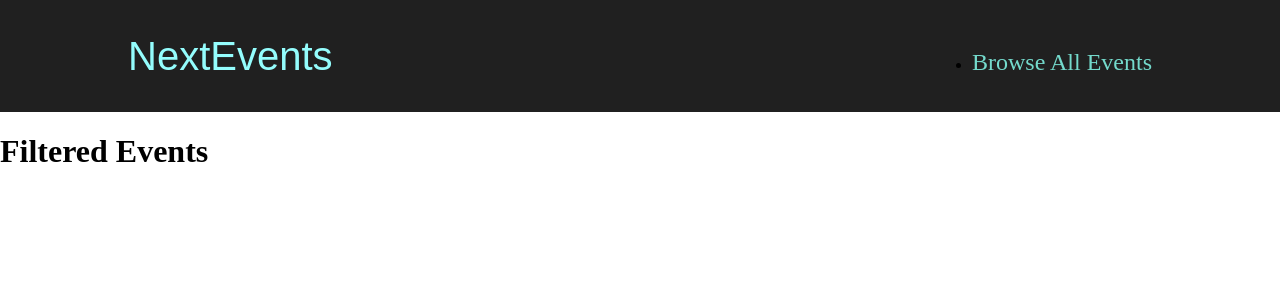
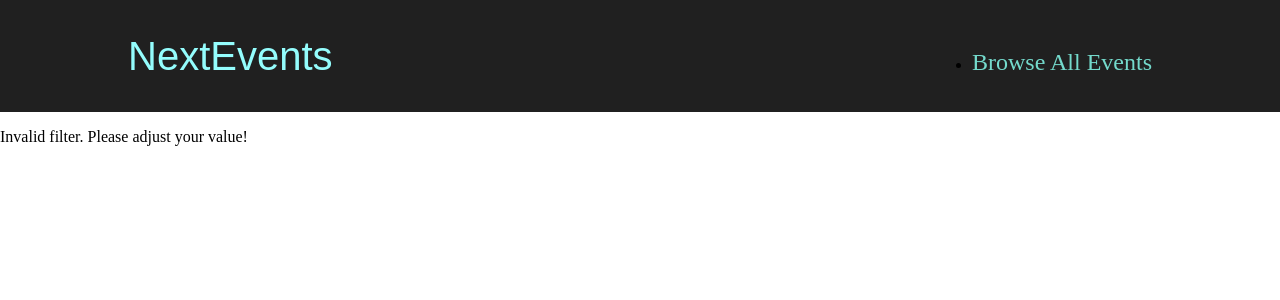
Before and after one commit to sayfelanjos/Next.js-React---The-Complete-Guide-incl.-Two-Paths-, a Next.js app: page /events/EventsSearch in a window 1280 px wide. Shown: the top 300 px of the page. Built offline with nearby package versions, Linux system fonts and the light colour scheme.

Commit message:
Extracting Data on the Catch All Page

```diff
--- a/pages/events/[...slug].jsx
+++ b/pages/events/[...slug].jsx
@@ -1,4 +1,33 @@
+import { useRouter } from "next/router";
+import {getFilteredEvents} from "../../dummy-data";
+
 const FilteredEventsPage = () => {
+  const router = useRouter();
+  const filterData = router.query.slug;
+
+  if (!filterData) {
+    return <p className="center">Loading...</p>
+  }
+
+  const filteredYear = filterData[0];
+  const filteredMonth = filterData[1];
+
+  const numYear = +filteredYear;
+  const numMonth = +filteredMonth;
+
+  if (isNaN(numYear) || isNaN(numMonth) || numYear > 2030 || numYear < 2021 || numMonth < 1 || numMonth > 12) {
+    return <p>Invalid filter. Please adjust your value!</p>
+  }
+
+  const filteredEvents = getFilteredEvents({
+    year: numYear,
+    month: numMonth
+  });
+
+  if (!filteredEvents || filteredEvents.length === 0) {
+    return <p>No events found to the chosen filter!</p>
+  }
+
   return (
     <div>
       <h1>Filtered Events</h1>
```
